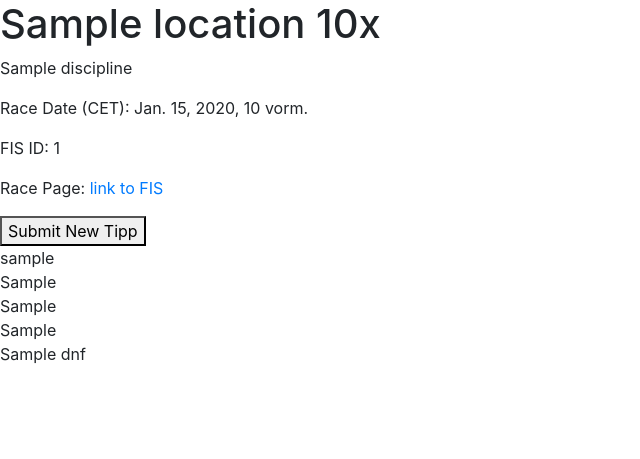
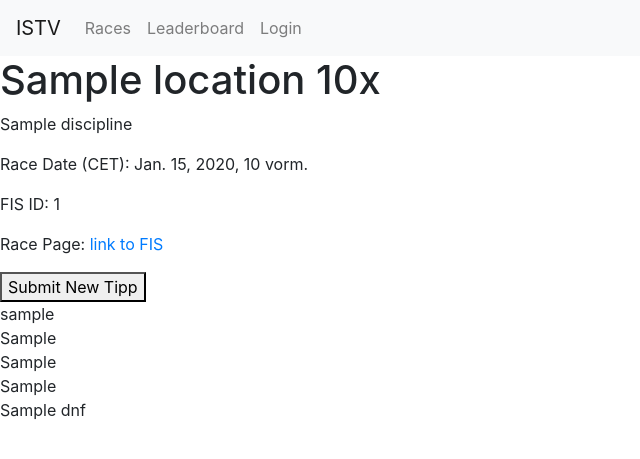
Before and after one commit to joemolloy/ski-tipp, a Django app: template skitipp/templates/race_event_detail.html in a window 1280 px wide. Shown: the top 459 px of the page, without its empty margins (0-640 px from the left). Run offline with Django 3.2, Linux system fonts and the light colour scheme; data comes from the database, SQL or seed files in the repository; tables that the repository leaves empty hold one stand-in row (values such as "Sample post"); the template is opened without the code that fills it: values that come from a table or form of the project are taken from there, most other values are stand-ins (such as "Sample title", 1, 10 or a date in 2020); parts of the project's set-up code (start-up, migrations or seed data) failed here and were passed over; some libraries are stand-ins or nearby versions.

Commit message:
extract race info, add navigation bar and login/logout

```diff
--- a/istv/settings.py
+++ b/istv/settings.py
@@ -31,7 +31,7 @@ ALLOWED_HOSTS = []
 
 LOGIN_URL = '/user/login'
 LOGIN_REDIRECT_URL = '/app/racelist/'
-
+LOGOUT_REDIRECT_URL = '/user/login'
 
 # Application definition
 
--- a/skitipp/templates/base.html
+++ b/skitipp/templates/base.html
@@ -1,7 +1,49 @@
-<link rel="stylesheet" href="https://stackpath.bootstrapcdn.com/bootstrap/4.1.3/css/bootstrap.min.css" integrity="sha384-MCw98/SFnGE8fJT3GXwEOngsV7Zt27NXFoaoApmYm81iuXoPkFOJwJ8ERdknLPMO" crossorigin="anonymous">
+
+
+<html>
+<head>
+    <link rel="stylesheet" href="https://stackpath.bootstrapcdn.com/bootstrap/4.1.3/css/bootstrap.min.css" integrity="sha384-MCw98/SFnGE8fJT3GXwEOngsV7Zt27NXFoaoApmYm81iuXoPkFOJwJ8ERdknLPMO" crossorigin="anonymous">
+
+</head>
+<body>
+
+<nav class="navbar navbar-expand-lg navbar-light bg-light">
+  <a class="navbar-brand" href="#">ISTV</a>
+  <button class="navbar-toggler" type="button" data-toggle="collapse" data-target="#navbarNavDropdown" aria-controls="navbarNavDropdown" aria-expanded="false" aria-label="Toggle navigation">
+    <span class="navbar-toggler-icon"></span>
+  </button>
+  <div class="collapse navbar-collapse" id="navbarNavDropdown">
+    <ul class="navbar-nav">
+      <li class="nav-item {{ race_list }}">
+        <a class="nav-link" href="#">Races <span class="sr-only">(current)</span></a>
+      </li>
+      <li class="nav-item">
+        <a class="nav-link" href="#">Leaderboard</a>
+      </li>
+      {% if user.is_authenticated %}
+        <li class="nav-item dropdown">
+            <a class="nav-link dropdown-toggle" href="#" id="navbarDropdownMenuLink" role="button" data-toggle="dropdown" aria-haspopup="true" aria-expanded="false">
+            {{ request.user }}
+            </a>
+            <div class="dropdown-menu" aria-labelledby="navbarDropdownMenuLink">
+            {% if user.is_staff %} <a class="dropdown-item" href="#">Admin</a> {% endif %}
+            <a class="dropdown-item" href="{% url 'logout' %}">Logout</a>
+            </div>
+        </li>
+    {% else %}
+        <li class="nav-item">
+            <a class="nav-link" href="{% url 'login' %}">Login</a>
+        </li>
+    {% endif %}
+    </ul>
+  </div>
+</nav>
 
 {% block page_content %}{% endblock %}
+</body>
 
 <script src="https://code.jquery.com/jquery-3.3.1.slim.min.js" integrity="sha384-q8i/X+965DzO0rT7abK41JStQIAqVgRVzpbzo5smXKp4YfRvH+8abtTE1Pi6jizo" crossorigin="anonymous"></script>
 <script src="https://cdnjs.cloudflare.com/ajax/libs/popper.js/1.14.3/umd/popper.min.js" integrity="sha384-ZMP7rVo3mIykV+2+9J3UJ46jBk0WLaUAdn689aCwoqbBJiSnjAK/l8WvCWPIPm49" crossorigin="anonymous"></script>
 <script src="https://stackpath.bootstrapcdn.com/bootstrap/4.1.3/js/bootstrap.min.js" integrity="sha384-ChfqqxuZUCnJSK3+MXmPNIyE6ZbWh2IMqE241rYiqJxyMiZ6OW/JmZQ5stwEULTy" crossorigin="anonymous"></script>
+
+</html>
--- /dev/null
+++ b/skitipp/templates/includes/race_info_panel.html
@@ -0,0 +1,14 @@
+{% load tz %}
+
+<div class="race_details">
+    <h1>{{ object.location }}
+    {% if object.points_multiplier > 1 %} {{ object.points_multiplier }}x
+    {% endif %}
+    </h1>
+    <p>{{ object.discipline }}</p>
+    <p>Race Date (CET): {{ object.race_date|timezone:"Europe/Zurich" }}</p>
+
+    <p>FIS ID: {{ object.fis_id }}</p>
+    <p>Race Page: <a href=https://www.fis-ski.com/DB/general/results.html?sectorcode=AL&raceid={{ object.fis_id }}>link to FIS</a></p>
+    {% if object.cancelled %} <p>Cancelled</p> {% endif %}
+</div>
--- a/skitipp/templates/race_event_detail.html
+++ b/skitipp/templates/race_event_detail.html
@@ -1,19 +1,8 @@
 {% extends "base.html" %}
-
-{% load tz %}
 
 {% block page_content %}
 
-<h1>{{ object.location }}
-{% if object.points_multiplier > 1 %} {{ object.points_multiplier }}x
-{% endif %}
-</h1>
-<p>{{ object.discipline }}</p>
-<p>Race Date (CET): {{ object.race_date|timezone:"Europe/Zurich" }}</p>
-
-<p>FIS ID: {{ object.fis_id }}</p>
-<p>Race Page: <a href=https://www.fis-ski.com/DB/general/results.html?sectorcode=AL&raceid={{ object.fis_id }}>link to FIS</a></p>
-{% if object.cancelled %} <p>Cancelled</p> {% endif %}
+{% include "includes/race_info_panel.html" %}
 
 <div>
 {% if not object.cancelled and not object.finished %}
@@ -21,12 +10,12 @@
 {% endif %}
 </div>
 
-<div>
+<div class="tipp mytipp">
     {% if current_tipp %}
-        <div> {{ current_tipp.place_1 }} </div>
-        <div> {{ current_tipp.place_2}} </div>
-        <div> {{ current_tipp.place_3 }} </div>
-        </div> {{ current_tipp.dnf }} </div>
+        <div class="place1"> {{ current_tipp.place_1 }} </div>
+        <div class="place2"> {{ current_tipp.place_2}} </div>
+        <div class="place3"> {{ current_tipp.place_3 }} </div>
+        <div class="dnf"> {{ current_tipp.dnf }} </div>
     {% else %}
     No tip made yet!
     {% endif %}
@@ -35,12 +24,12 @@
 {% if True or object.cancelled or object.finished %}
     {% for tipp in object.get_last_tipps %}
         {% if tipp.tipper != request.user %}
-            <div>
-                    <div> {{ tipp.tipper.username }} </div>
-                    <div> {{ tipp.place_1 }} </div>
-                    <div> {{ tipp.place_2}} </div>
-                    <div> {{ tipp.place_3 }} </div>
-                    </div> {{ tipp.dnf }} </div>
+            <div class="tipp">
+                    <div class="tipper"> {{ tipp.tipper.username }} </div>
+                    <div class="place1"> {{ tipp.place_1 }} </div>
+                    <div class="place2"> {{ tipp.place_2}} </div>
+                    <div class="place3"> {{ tipp.place_3 }} </div>
+                    <div class="dnf"> {{ tipp.dnf }} </div>
             </div>
         {% endif %}
     {% endfor %}
--- a/skitipp/views.py
+++ b/skitipp/views.py
@@ -29,6 +29,11 @@ class RacerAutocomplete(LoginRequiredMixin, autocomplete.Select2QuerySetView):
 class RaceListView(LoginRequiredMixin, ListView):
     template_name = 'race_list.html'
     model = RaceEvent
+
+    def get_context_data(self, **kwargs):
+        context = super(RaceListView, self).get_context_data(**kwargs)
+        context['race_list'] = 'active'
+        return context
 
 class RaceEventCreateView(LoginRequiredMixin, CreateView):
     template_name = 'race_event_form.html'
```
Also changed, not shown: skitipp/templates/race_event_results.html (+8 -13 lines).
